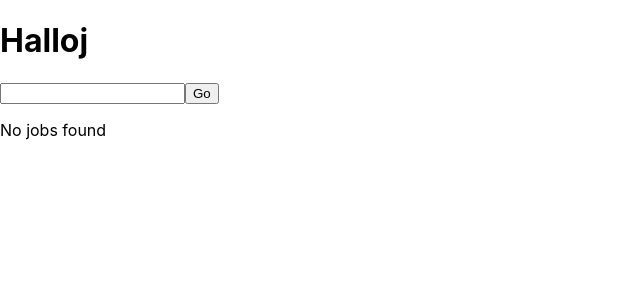
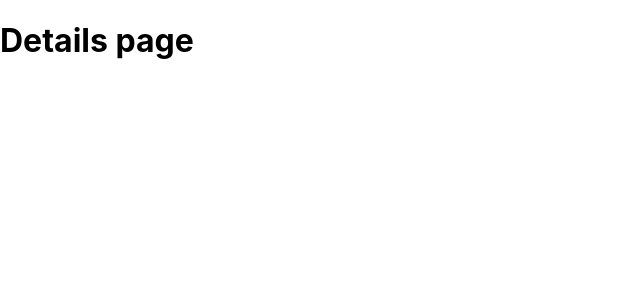
Before and after one commit to henningsover/gh-jobs-task, a React (Create React App) app: page /search/1 in a window 1280 px wide. Shown: the top 300 px of the page, without its empty margins (0-640 px from the left). Built offline with nearby package versions, Linux system fonts and the light colour scheme.

Commit message:
*Split up screens *Add routing *Make JobSearchForm more flexble

```diff
--- a/src/App.js
+++ b/src/App.js
@@ -1,14 +1,18 @@
 import React from 'react';
+import { Switch, Route } from 'react-router-dom';
 import JobList from './components/JobList/';
 import JobSearchForm from './components/JobSearchForm/';
+import DetailsPage from './pages/DetailsPage';
+import SearchPage from './pages/SearchPage';
+import StartPage from './pages/StartPage/StartPage';
 
 function App() {
   return (
-    <div>
-      <h1>Halloj</h1>
-      <JobSearchForm />
-      <JobList />
-    </div>
+    <Switch>
+      <Route path="/search/:id" component={DetailsPage} />
+      <Route path="/search" component={SearchPage} />
+      <Route path="/" component={StartPage} />
+    </Switch>
   );
 }
 
--- a/src/components/JobSearchForm/JobSearchForm.jsx
+++ b/src/components/JobSearchForm/JobSearchForm.jsx
@@ -1,8 +1,8 @@
 import React, { useContext } from 'react';
 import { JobContext } from '../../contexts/JobContextProvider';
 
-export default function JobSearchForm() {
-  const { handleSubmit, searchInputValue, setSearchInputValue } = useContext(JobContext);
+export default function JobSearchForm({ handleSubmit }) {
+  const { searchInputValue, setSearchInputValue } = useContext(JobContext);
   return (
     <div>
       <form onSubmit={(e) => handleSubmit(e)}>
--- a/src/contexts/JobContextProvider.jsx
+++ b/src/contexts/JobContextProvider.jsx
@@ -1,4 +1,5 @@
 import React, { createContext, useState, useEffect } from 'react';
+import { useHistory } from 'react-router-dom';
 
 export const JobContext = createContext({});
 
@@ -7,6 +8,7 @@ const BASE_URL = 'https://us-central1-wands-2017.cloudfunctions.net/githubjobs?d
 export default function JobContextProvider({ children }) {
   const [searchInputValue, setSearchInputValue] = useState('');
   const [jobList, setJobList] = useState(null);
+  const history = useHistory();
 
   const fetchJobs = (searchValue) => {
     const url = `${BASE_URL}${searchValue}`;
@@ -21,6 +23,11 @@ export default function JobContextProvider({ children }) {
     fetchJobs(transformedSearchValue);
   };
 
+  const submitAndLinkToSearchPage = (e) => {
+    handleSubmit(e);
+    history.push('/search');
+  };
+
   return (
     <JobContext.Provider
       value={{
@@ -29,6 +36,7 @@ export default function JobContextProvider({ children }) {
         handleSubmit,
         jobList,
         setJobList,
+        submitAndLinkToSearchPage,
       }}
     >
       {children}
--- a/src/index.js
+++ b/src/index.js
@@ -4,12 +4,15 @@ import './index.css';
 import App from './App';
 import reportWebVitals from './reportWebVitals';
 import JobContextProvider from './contexts/JobContextProvider';
+import { BrowserRouter } from 'react-router-dom';
 
 ReactDOM.render(
   <React.StrictMode>
-    <JobContextProvider>
-      <App />
-    </JobContextProvider>
+    <BrowserRouter>
+      <JobContextProvider>
+        <App />
+      </JobContextProvider>
+    </BrowserRouter>
   </React.StrictMode>,
   document.getElementById('root')
 );
--- /dev/null
+++ b/src/pages/DetailsPage/DetailsPage.jsx
@@ -0,0 +1,9 @@
+import React from 'react';
+
+export default function DetailsPage() {
+  return (
+    <div>
+      <h1>Details page</h1>
+    </div>
+  );
+}
--- /dev/null
+++ b/src/pages/DetailsPage/index.js
@@ -0,0 +1,3 @@
+import DetailsPage from './DetailsPage';
+
+export default DetailsPage;
--- /dev/null
+++ b/src/pages/SearchPage/SearchPage.jsx
@@ -0,0 +1,14 @@
+import React, { useContext } from 'react';
+import { JobContext } from '../../contexts/JobContextProvider';
+import JobList from '../../components/JobList';
+import JobSearchForm from '../../components/JobSearchForm';
+
+export default function SearchPage() {
+  const { handleSubmit, jobList } = useContext(JobContext);
+  return (
+    <div>
+      <JobSearchForm handleSubmit={handleSubmit} />
+      {jobList && <JobList />}
+    </div>
+  );
+}
--- /dev/null
+++ b/src/pages/SearchPage/index.js
@@ -0,0 +1,2 @@
+import SearchPage from './SearchPage';
+export default SearchPage;
--- /dev/null
+++ b/src/pages/StartPage/StartPage.jsx
@@ -0,0 +1,13 @@
+import React, { useContext } from 'react';
+import { JobContext } from '../../contexts/JobContextProvider';
+import JobSearchForm from '../../components/JobSearchForm';
+
+export default function StartPage() {
+  const { submitAndLinkToSearchPage } = useContext(JobContext);
+  return (
+    <div>
+      <h1>Halloj</h1>
+      <JobSearchForm handleSubmit={submitAndLinkToSearchPage} />
+    </div>
+  );
+}
```
Also changed, not shown: src/pages/SearchPage/styled.js (added), src/pages/StartPage/index.js (added), src/pages/StartPage/styled.js (added), 1 other file (tests, documents, lock files or other folders).
